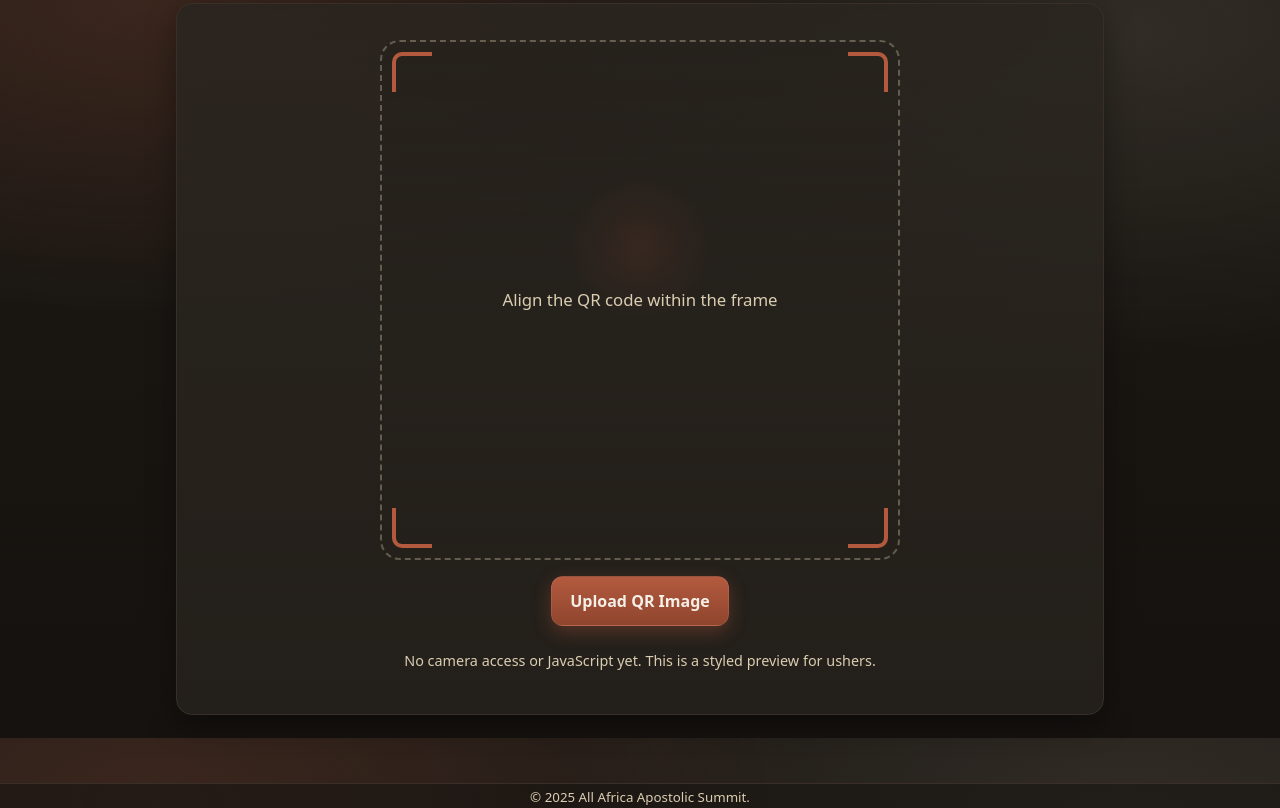
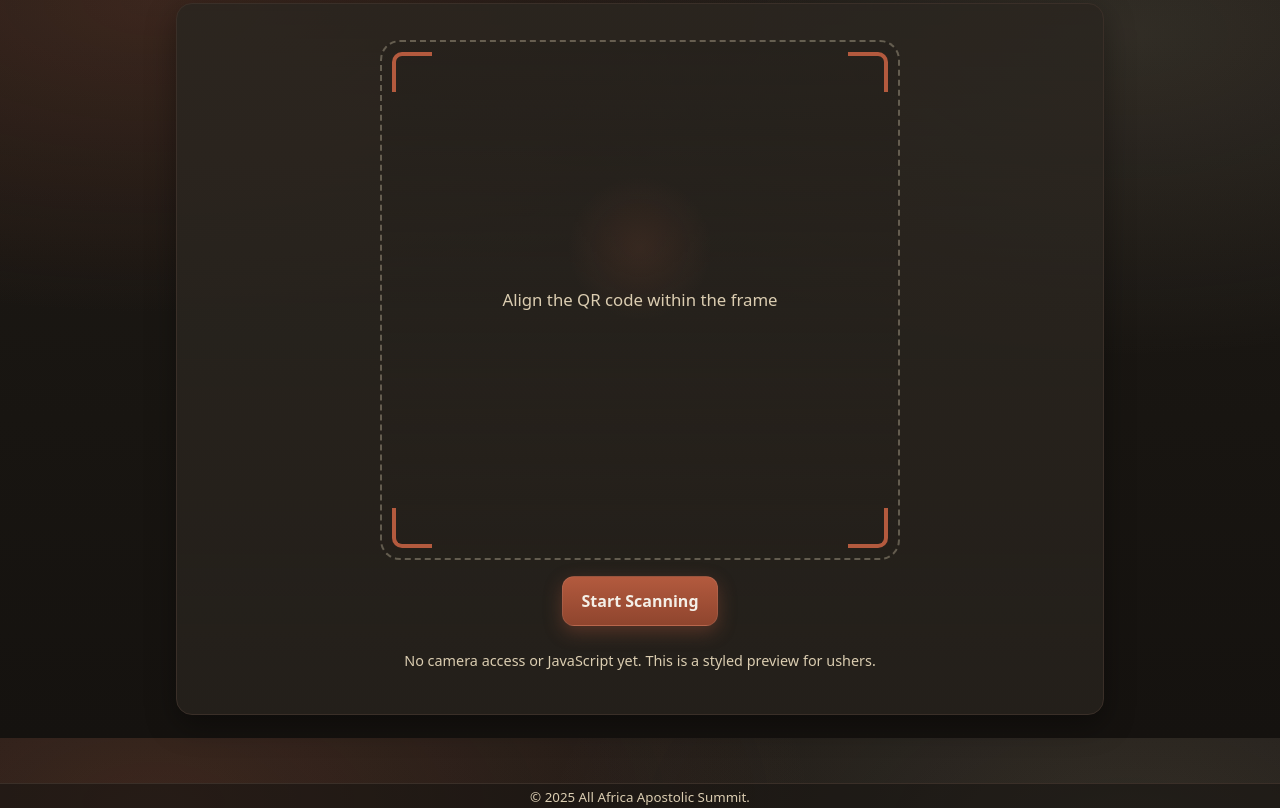
Before and after one commit to Lint2016/AAA_QR_code_Scanner, a plain HTML site: page index.html in a window 1280 px wide. Shown: the part 62-870 px from the top of the page. Drawn offline with Linux system fonts and the light colour scheme.

```diff
--- a/index.html
+++ b/index.html
@@ -33,7 +33,7 @@
           </div>
 
           <div class="actions">
-            <label class="btn primary" for="file-input">Upload QR Image</label>
+            <label class="btn primary" for="file-input">Start Scanning</label>
             <input id="file-input" class="visually-hidden" type="file" accept="image/*" capture="environment" />
             <p class="note">No camera access or JavaScript yet. This is a styled preview for ushers.</p>
           </div>
```
Also changed, not shown: Images/logo.svg (deleted).
